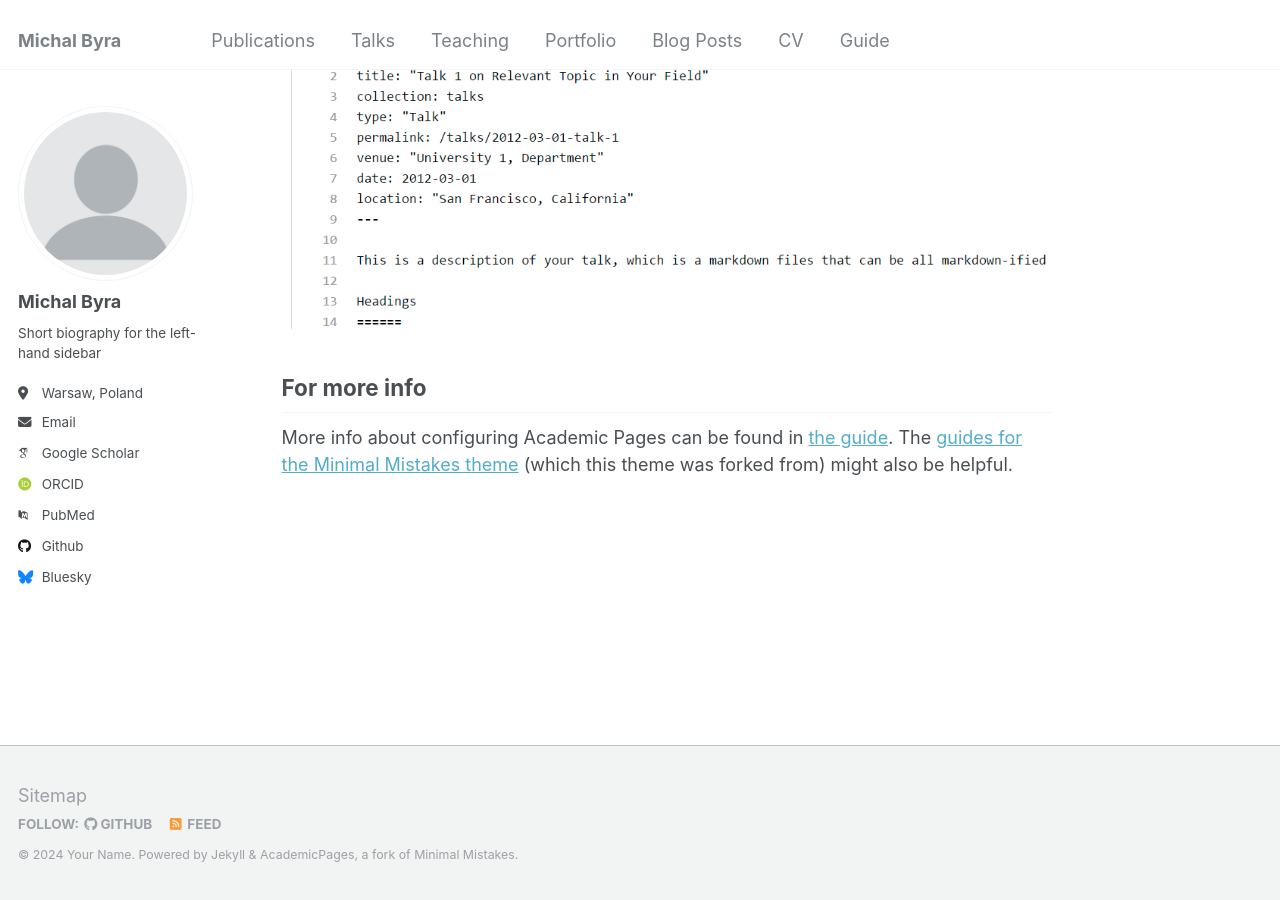
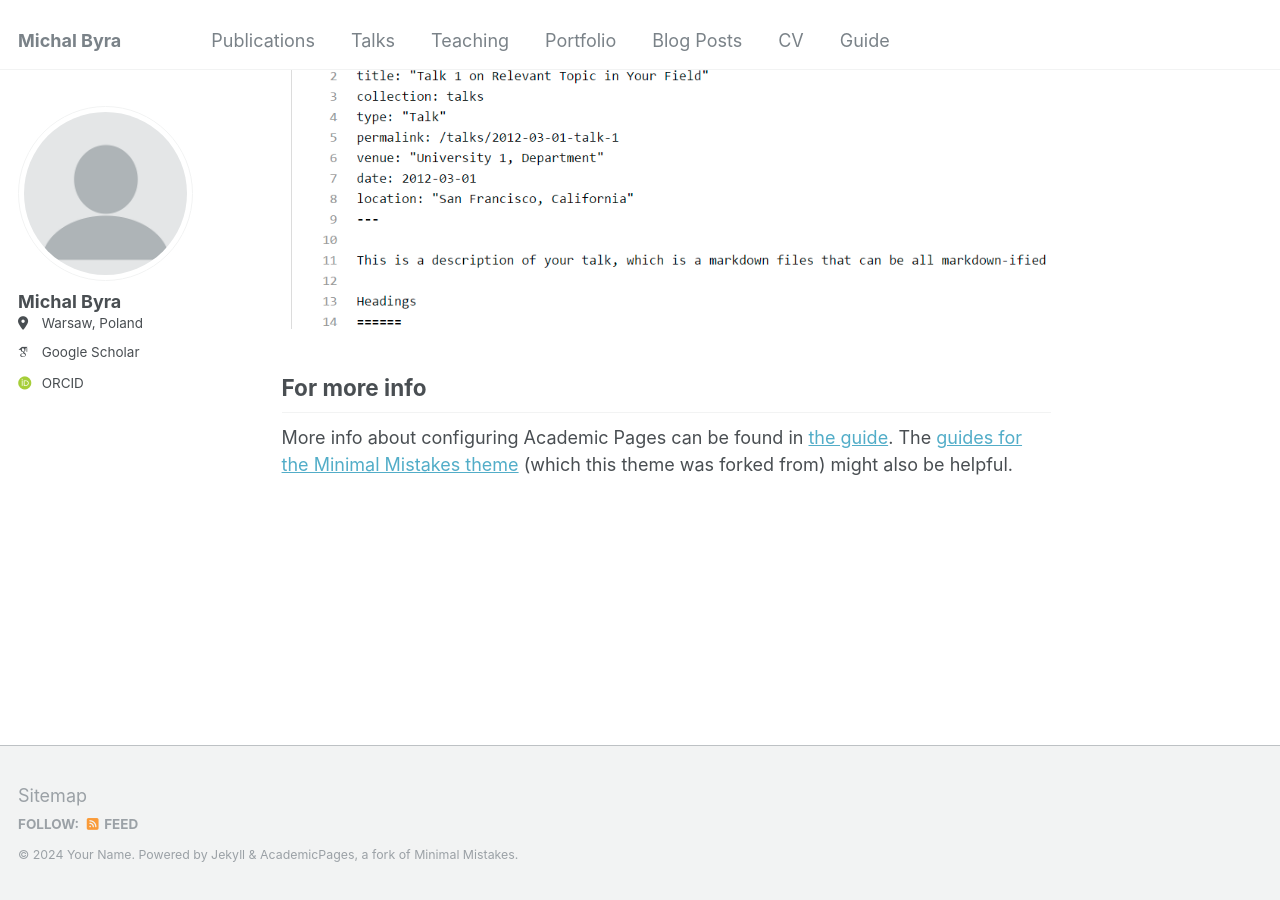
Before and after one commit to mbyr/mbyr.github.io, a Jekyll site: the page built from _pages/about.md, in a window 1280 px wide and 900 px high, scrolled down 2660 px. Built offline with Jekyll 4.4.1, drawn with Linux system fonts in a browser that asks for light colours; some web fonts are replaced; part of the change alters nothing that is shown.

Commit message:
Update _config.yml

```diff
--- a/_config.yml
+++ b/_config.yml
@@ -24,31 +24,31 @@ author:
   avatar           : "profile.png"
   name             : "Michal Byra"
   pronouns         : # example: "she/her"
-  bio              : "Short biography for the left-hand sidebar"
+  bio              : # "Short biography for the left-hand sidebar"
   location         : "Warsaw, Poland"
   employer         :
   uri              :
-  email            : "none@example.org"
+  email            :
 
   # Academic websites
-  arxiv            : # URL - Update with the correct link to your profile
-  googlescholar    : "https://scholar.google.com/citations?user=PS_CX0AAAAAJ"
+  arxiv            :
+  googlescholar    : "https://scholar.google.pl/citations?hl=en&user=j43ph9wAAAAJ"
   impactstory      : # URL
-  orcid            : "http://orcid.org/yourorcidurl"
+  orcid            : "https://orcid.org/0000-0002-5759-2516"
   semantic         : # URL
-  pubmed           : "https://www.ncbi.nlm.nih.gov/pubmed/?term=john+snow"
+  pubmed           : # "https://www.ncbi.nlm.nih.gov/pubmed/?term=john+snow"
   researchgate     : # URL
 
   # Repositories and software development
   bitbucket        : # Username - Update with your username on the site
   codepen          : # Username
   dribbble         : # Username
-  github           : "academicpages"
+  github           : # "academicpages"
   kaggle           : # Username
   stackoverflow    : # User number or user number and name (i.e., use "1" or "1/jeff-atwood")
 
   # Social media
-  bluesky          : "bsky.app" # Replace this with you Bluesky username
+  bluesky          : # "bsky.app" # Replace this with you Bluesky username
   facebook         : # Username
   flickr           : # Username
   foursquare       : # Username
```
